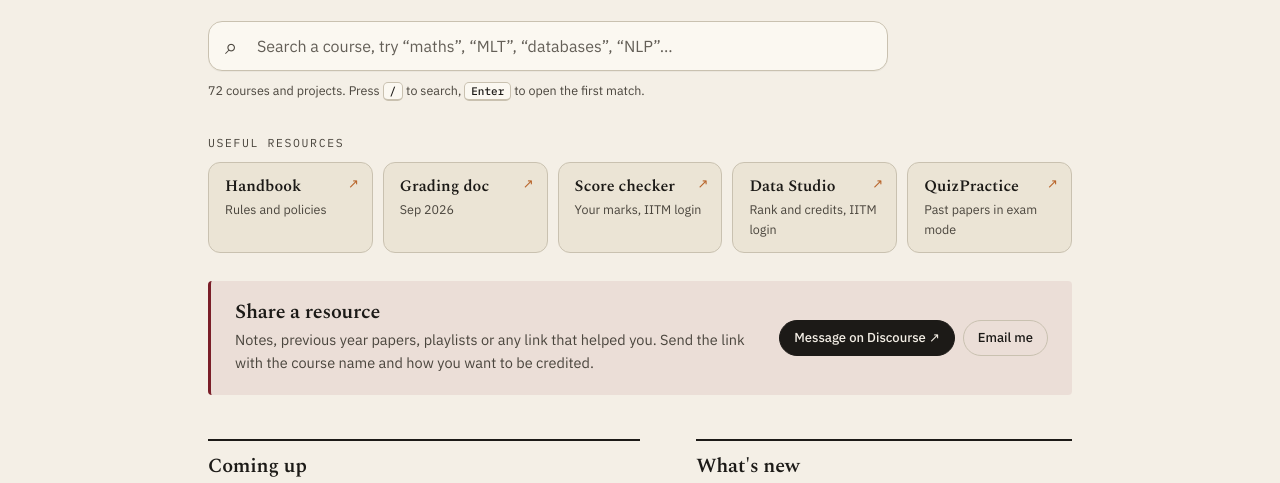
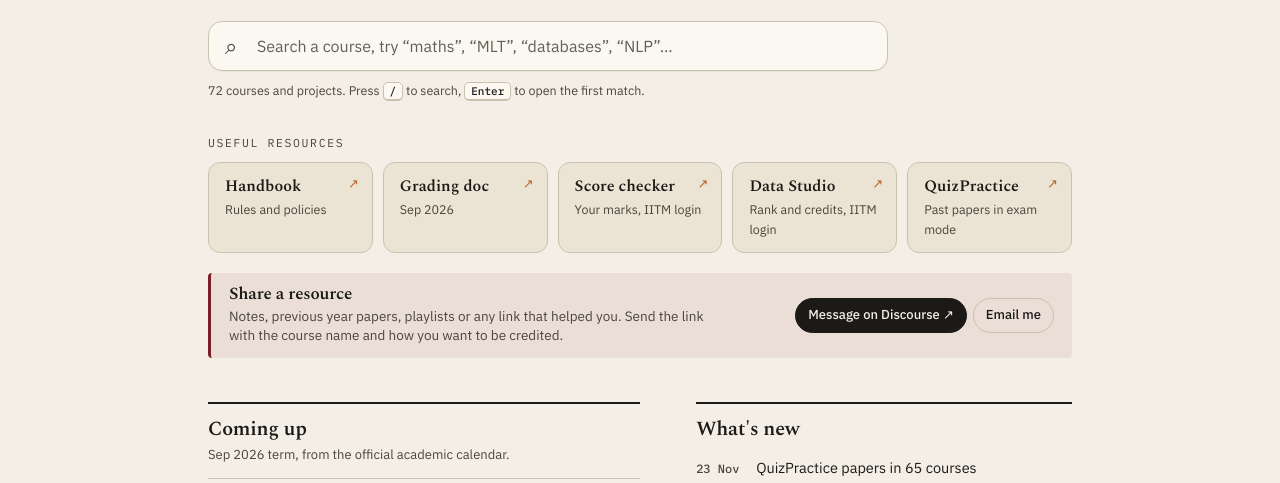
Before and after one commit to iitmbsc-student-projects/the-companion, a plain HTML site: page index.html in a window 1280 px wide. Shown: the part 245-728 px from the top of the page. Drawn offline with nearby package versions, Linux system fonts and the light colour scheme.

Commit message:
Home: more compact share band

```diff
--- a/assets/site.css
+++ b/assets/site.css
@@ -262,11 +262,13 @@
   .ht-n{margin-top:auto;padding-top:10px;font-size:13px;font-weight:500;color:var(--accent)}
   .ht-n::after{content:"\2192";display:inline-block;margin-left:6px;transition:transform .18s ease}
   .hm-tile:hover .ht-n::after{transform:translateX(4px)}
-  .hm-share{margin-top:28px;display:flex;align-items:center;justify-content:space-between;gap:20px 32px;flex-wrap:wrap;
-    padding:20px 24px;background:var(--tint);border-left:3px solid var(--accent);border-radius:4px}
-  .hm-share .hs-text{flex:1 1 360px;min-width:0}
-  .hm-share p{margin:4px 0 0;font-size:14.5px;color:var(--ink-2);max-width:60ch}
-  .hm-share .cta-row{margin-top:0}
+  .hm-share{margin-top:20px;display:flex;align-items:center;justify-content:space-between;gap:10px 24px;flex-wrap:wrap;
+    padding:12px 18px;background:var(--tint);border-left:3px solid var(--accent);border-radius:4px}
+  .hm-share .hs-text{flex:1 1 340px;min-width:0}
+  .hm-share .hm-h{font-size:17px}
+  .hm-share p{margin:2px 0 0;font-size:13.5px;line-height:1.45;color:var(--ink-2);max-width:62ch}
+  .hm-share .cta-row{margin-top:0;gap:6px}
+  .hm-share .cta-btn{padding:6px 12px;font-size:13px}
   body.searching .hm-share{display:none}
   .hm-levels{display:none}
   body.searching .hm-levels{display:block}
--- a/index.html
+++ b/index.html
@@ -17,7 +17,7 @@
 <link rel="preconnect" href="https://fonts.googleapis.com">
 <link rel="preconnect" href="https://fonts.gstatic.com" crossorigin>
 <link href="https://fonts.googleapis.com/css2?family=Spectral:ital,wght@0,400;0,500;0,600;0,700;1,400;1,500&family=IBM+Plex+Sans:wght@400;500;600&family=IBM+Plex+Mono:wght@400;500&display=swap" rel="stylesheet">
-<link rel="stylesheet" href="assets/site.css?v=ce0d042c">
+<link rel="stylesheet" href="assets/site.css?v=b42bab46">
 <link rel="stylesheet" href="assets/theme.css?v=19250950">
 <script>try{var t=localStorage.getItem('companion-theme');if(t==='light'||t==='dark'||t==='pink')document.documentElement.setAttribute('data-theme',t)}catch(e){}</script>
 </head>
```
Also changed, not shown: 404.html (+1 -1 lines), calculator.html (+1 -1 lines), contributors.html (+1 -1 lines), courses.html (+1 -1 lines), links.html (+1 -1 lines), scam-alert.html (+1 -1 lines), updates.html (+1 -1 lines).
